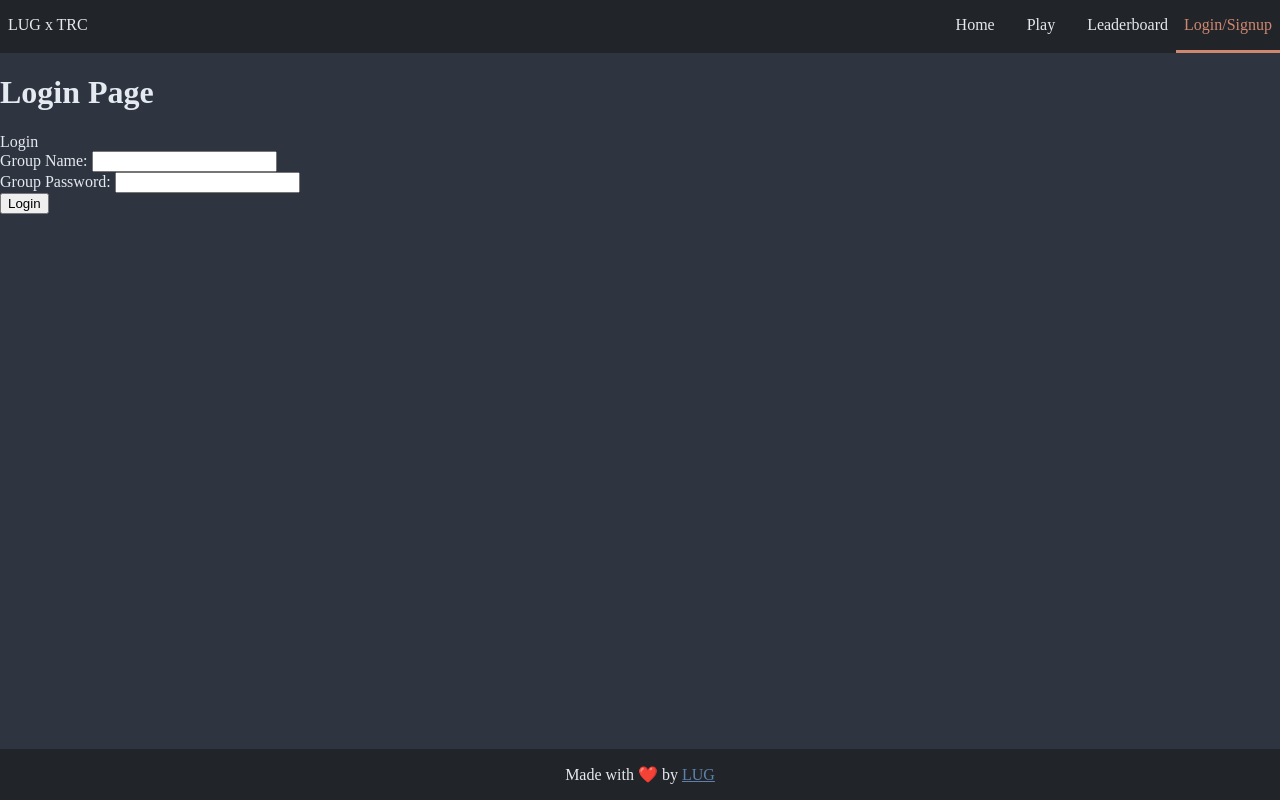
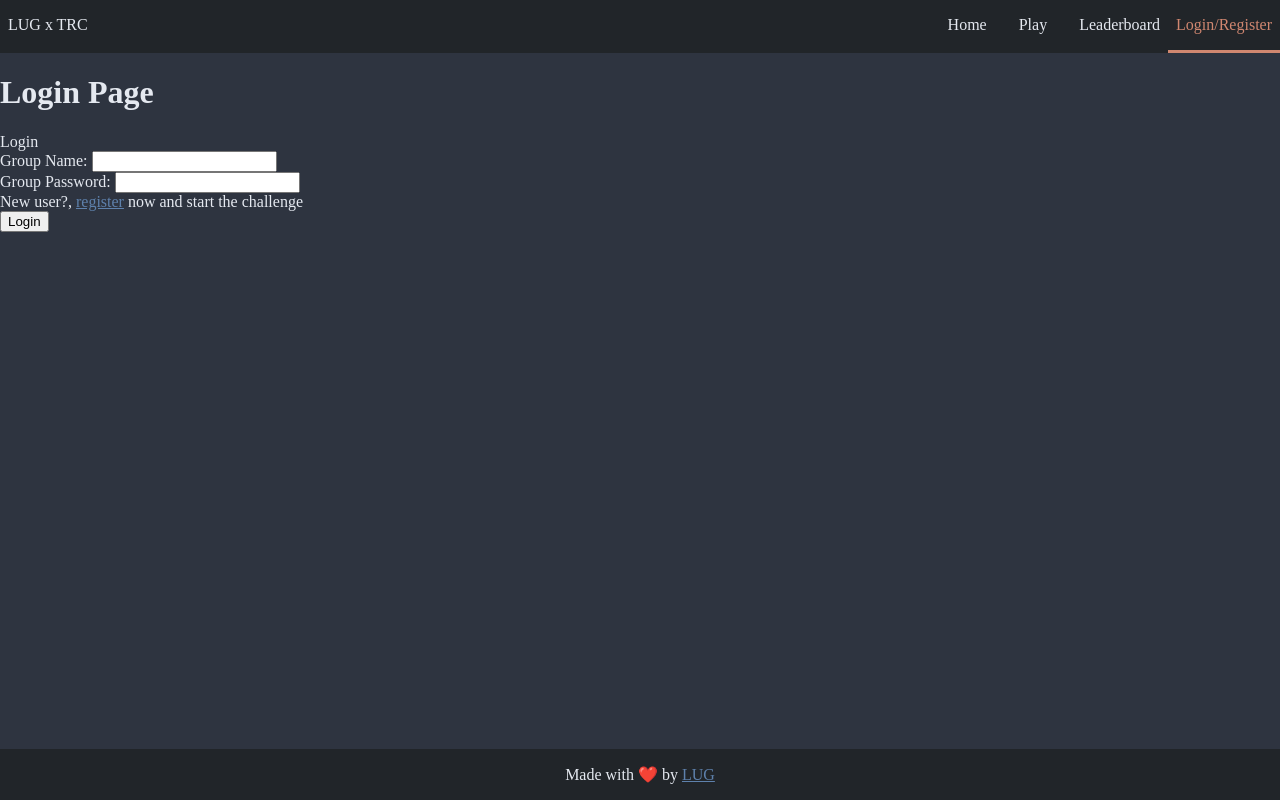
Before and after one commit to lugvitc/ctf, a React (Create React App) app: page /#/login in a window 1280 px wide. Built offline with nearby package versions, Linux system fonts and the light colour scheme.

Commit message:
link to register page added to login page

```diff
--- a/src/components/navbar/Navbar.js
+++ b/src/components/navbar/Navbar.js
@@ -54,7 +54,7 @@ export default function Navbar() {
                     }
                     to='/login'
                 >
-                    Login/Signup
+                    Login/Register
                 </NavLink>
             )}
         </nav>
--- a/src/pages/login.js
+++ b/src/pages/login.js
@@ -1,5 +1,5 @@
 import { useState } from 'react';
-import { useNavigate } from 'react-router-dom';
+import { NavLink, useNavigate } from 'react-router-dom';
 import useFetch from '../hooks/useFetch';
 import useTeam from '../hooks/useTeam';
 
@@ -59,6 +59,10 @@ export default function Login() {
                         value={loginValues.password}
                     />
                 </div>
+                <div className='form-filed'>
+                    New user?, <NavLink to='/register'>register</NavLink> now
+                    and start the challenge
+                </div>
 
                 <div className='form-end'>
                     <button type='submit' className='form-nav-button'>
```
